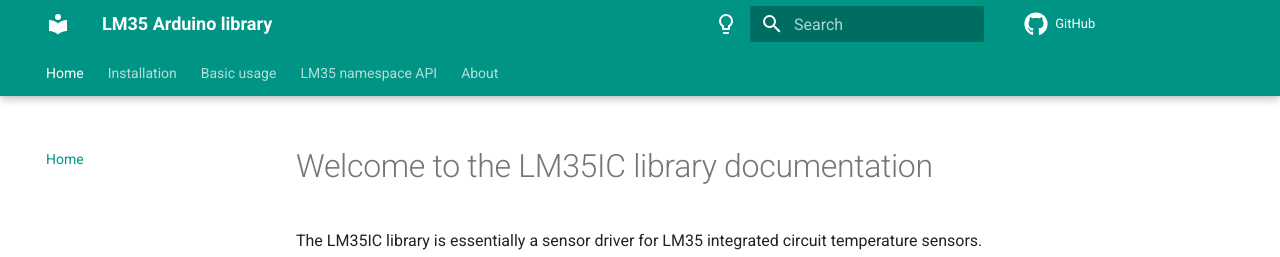
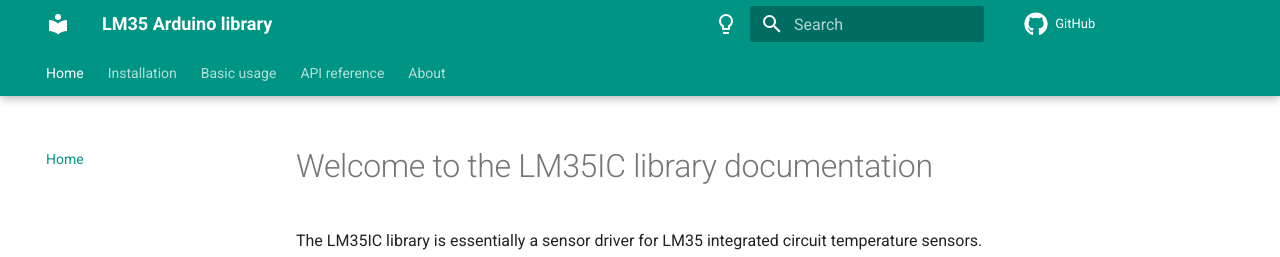
Before and after one commit to MiguelLoureiro98/LM35IC, an MkDocs documentation site: the page built from docs/index.md, in a window 1280 px wide. Shown: the top 257 px of the page. Built offline with MkDocs 1.6.1 and Material for MkDocs 9.7.7, drawn with Linux system fonts in a browser that asks for light colours; comment, search, counter and statistics services are not loaded.

Commit message:
Finished documenting the code using Doxygen comments.

```diff
--- a/mkdocs.yml
+++ b/mkdocs.yml
@@ -55,6 +55,9 @@
           doxy-cfg: # standard doxygen configuration (key: value)
             FILE_PATTERNS: "*.cpp *.h*" # specify file patterns to filter out
             RECURSIVE: True # recursive search in source directories
+            JAVADOC_AUTOBRIEF: True
+            JAVADOC_BANNER: True
+            JAVADOC_BLOCK: True
 
 markdown_extensions:
   - pymdownx.arithmatex:
@@ -73,5 +76,7 @@
   - Home: index.md
   - Installation: installation.md
   - Basic usage: basics.md
-  - LM35 namespace API: class_API.md
+  - API reference: LM35IC/namespaces.md
   - About: about.md
+
+not_in_nav: class_API.md
```
Also changed, not shown: docs/class_API.md (+1 -0 lines), 1 other file.
